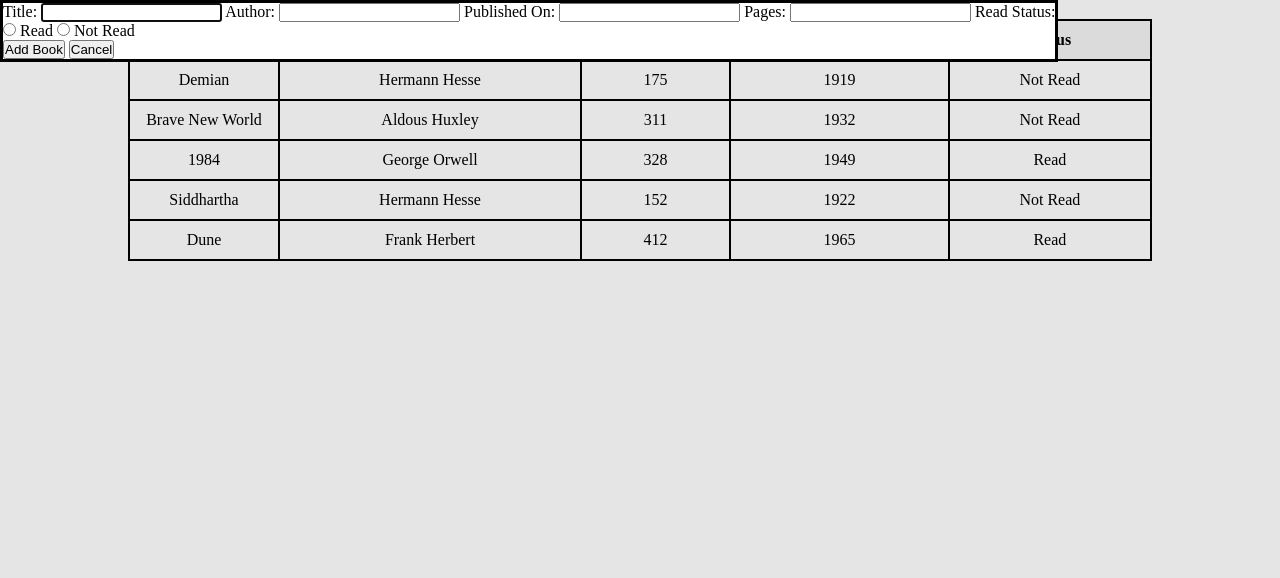
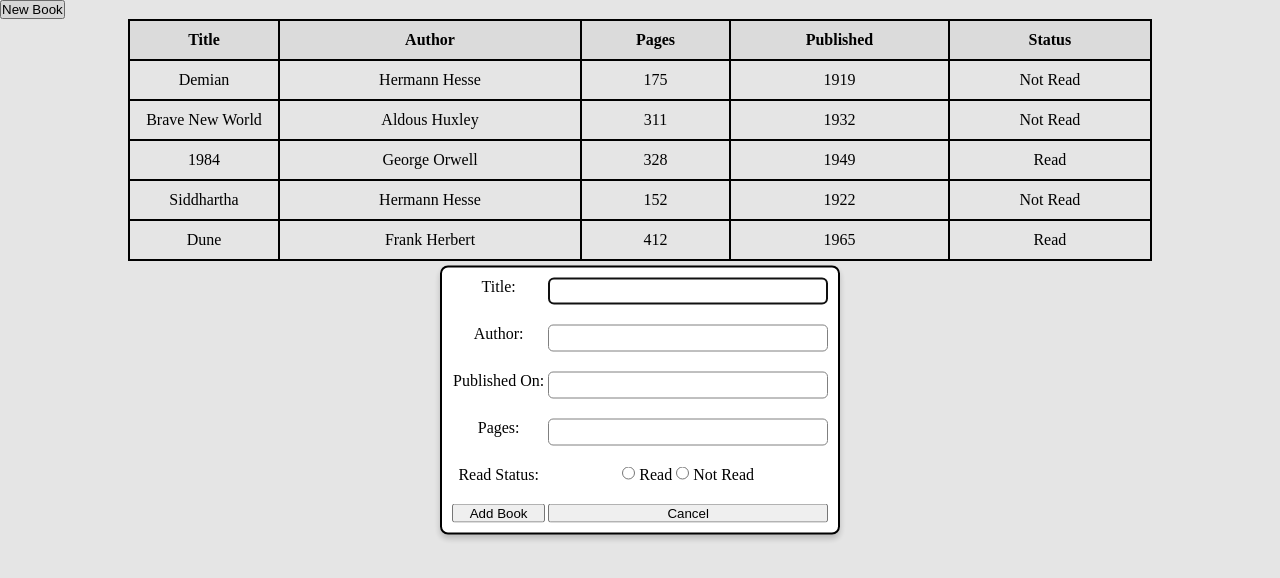
Before and after one commit to rustleium/library, a plain HTML site: page index.html in a window 1280 px wide. Both pictures are taken after a click on the button "New Book". Drawn offline with Linux system fonts and the light colour scheme.

Commit message:
feat: style dialog and form for book entry

```diff
--- a/style.css
+++ b/style.css
@@ -30,3 +30,29 @@ th:first-child, td:first-child {
   height: 200px;
   aspect-ratio: 3 / 2;
 }
+
+dialog {
+  border: 2px solid black;
+  border-radius: 8px;
+  padding: 10px;
+  width: 400px;
+  text-align: center;
+  position: fixed;
+  top: 50%;
+  left: 50%;
+  transform: translate(-50%, -50%);
+  box-shadow: 0px 4px 6px rgba(0, 0, 0, 0.2);
+}
+
+form {
+  display: grid;
+  grid-template-columns: 1fr 3fr;
+  row-gap: 20px;
+  column-gap: 3px;
+}
+
+input {
+  padding: 5px;
+  border: 1px solid gray;
+  border-radius: 5px;
+}
```
